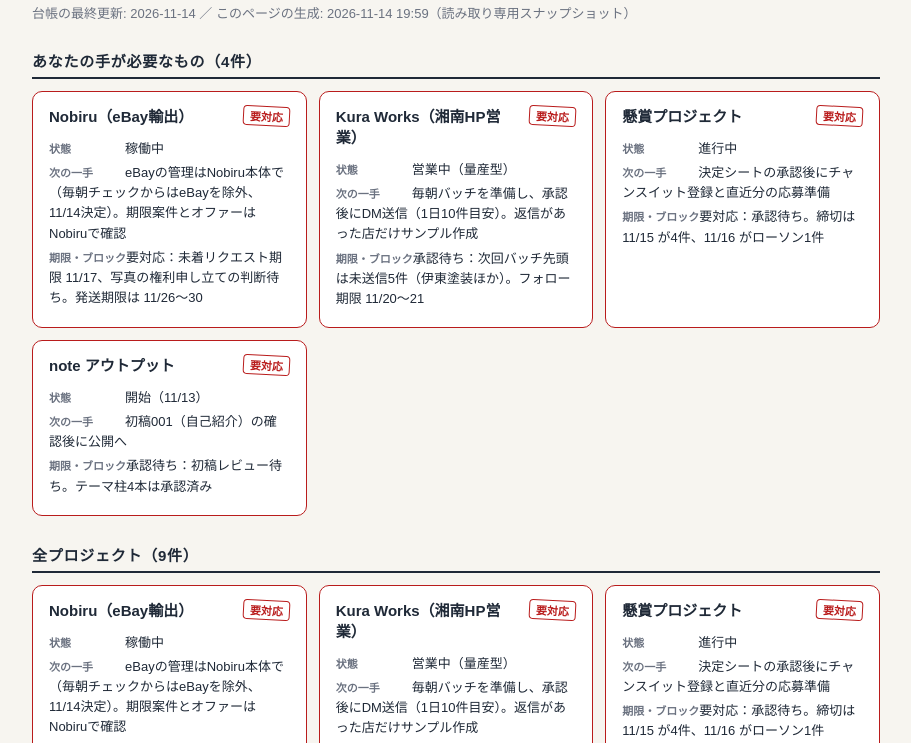
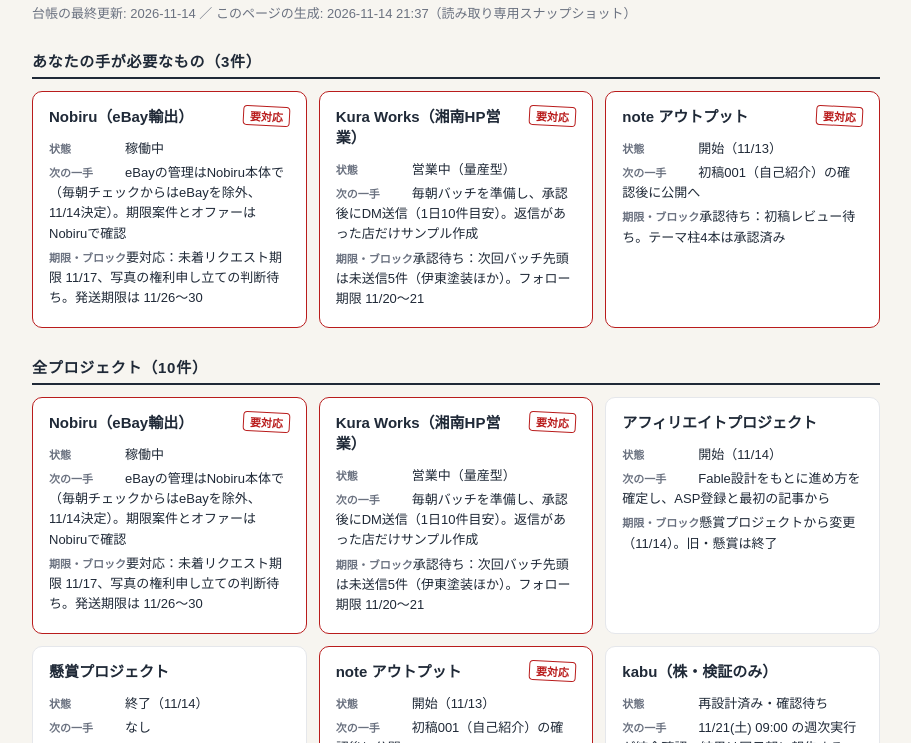
Before and after one commit to hiroship/project-dashboard, a plain HTML site: page index.html in a window 1280 px wide. Shown: the part 57-800 px from the top of the page, without its empty margins (184-1095 px from the left). Drawn offline with Linux system fonts and the light colour scheme.

Commit message:
Update dashboard snapshot 2026-11-14 21:37

```diff
--- a/index.html
+++ b/index.html
@@ -30,9 +30,9 @@
 <div class="wrap">
 <header>
   <h1>プロジェクト管理</h1>
-  <p>台帳の最終更新: 2026-11-14 ／ このページの生成: 2026-11-14 19:59（読み取り専用スナップショット）</p>
+  <p>台帳の最終更新: 2026-11-14 ／ このページの生成: 2026-11-14 21:37（読み取り専用スナップショット）</p>
 </header>
-<h2>あなたの手が必要なもの（4件）</h2>
+<h2>あなたの手が必要なもの（3件）</h2>
 <div class="grid">
 <article class="card attention">
   <div class="card-head"><h3>Nobiru（eBay輸出）</h3><span class="stamp">要対応</span></div>
@@ -47,19 +47,13 @@
   <p><span class="label">期限・ブロック</span>承認待ち：次回バッチ先頭は未送信5件（伊東塗装ほか）。フォロー期限 11/20〜21</p>
 </article>
 <article class="card attention">
-  <div class="card-head"><h3>懸賞プロジェクト</h3><span class="stamp">要対応</span></div>
-  <p class="status"><span class="label">状態</span>進行中</p>
-  <p><span class="label">次の一手</span>決定シートの承認後にチャンスイット登録と直近分の応募準備</p>
-  <p><span class="label">期限・ブロック</span>要対応：承認待ち。締切は 11/15 が4件、11/16 がローソン1件</p>
-</article>
-<article class="card attention">
   <div class="card-head"><h3>note アウトプット</h3><span class="stamp">要対応</span></div>
   <p class="status"><span class="label">状態</span>開始（11/13）</p>
   <p><span class="label">次の一手</span>初稿001（自己紹介）の確認後に公開へ</p>
   <p><span class="label">期限・ブロック</span>承認待ち：初稿レビュー待ち。テーマ柱4本は承認済み</p>
 </article>
 </div>
-<h2>全プロジェクト（9件）</h2>
+<h2>全プロジェクト（10件）</h2>
 <div class="grid">
 <article class="card attention">
   <div class="card-head"><h3>Nobiru（eBay輸出）</h3><span class="stamp">要対応</span></div>
@@ -73,11 +67,17 @@
   <p><span class="label">次の一手</span>毎朝バッチを準備し、承認後にDM送信（1日10件目安）。返信があった店だけサンプル作成</p>
   <p><span class="label">期限・ブロック</span>承認待ち：次回バッチ先頭は未送信5件（伊東塗装ほか）。フォロー期限 11/20〜21</p>
 </article>
-<article class="card attention">
-  <div class="card-head"><h3>懸賞プロジェクト</h3><span class="stamp">要対応</span></div>
-  <p class="status"><span class="label">状態</span>進行中</p>
-  <p><span class="label">次の一手</span>決定シートの承認後にチャンスイット登録と直近分の応募準備</p>
-  <p><span class="label">期限・ブロック</span>要対応：承認待ち。締切は 11/15 が4件、11/16 がローソン1件</p>
+<article class="card">
+  <div class="card-head"><h3>アフィリエイトプロジェクト</h3></div>
+  <p class="status"><span class="label">状態</span>開始（11/14）</p>
+  <p><span class="label">次の一手</span>Fable設計をもとに進め方を確定し、ASP登録と最初の記事から</p>
+  <p><span class="label">期限・ブロック</span>懸賞プロジェクトから変更（11/14）。旧・懸賞は終了</p>
+</article>
+<article class="card">
+  <div class="card-head"><h3>懸賞プロジェクト</h3></div>
+  <p class="status"><span class="label">状態</span>終了（11/14）</p>
+  <p><span class="label">次の一手</span>なし</p>
+  <p><span class="label">期限・ブロック</span>アフィリエイトへ変更のため終了。SNS懸賞は全て除外済み、サイト懸賞12件も応募せず終了</p>
 </article>
 <article class="card attention">
   <div class="card-head"><h3>note アウトプット</h3><span class="stamp">要対応</span></div>
```
